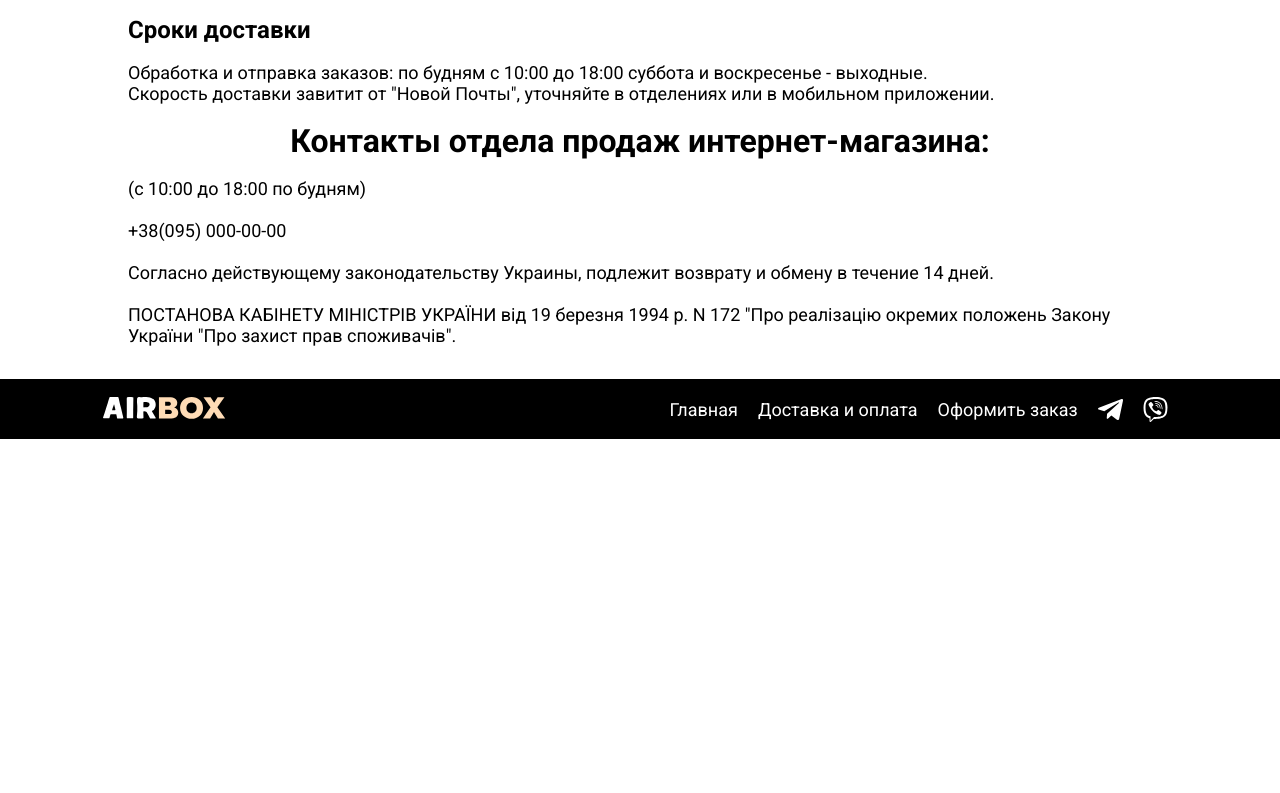
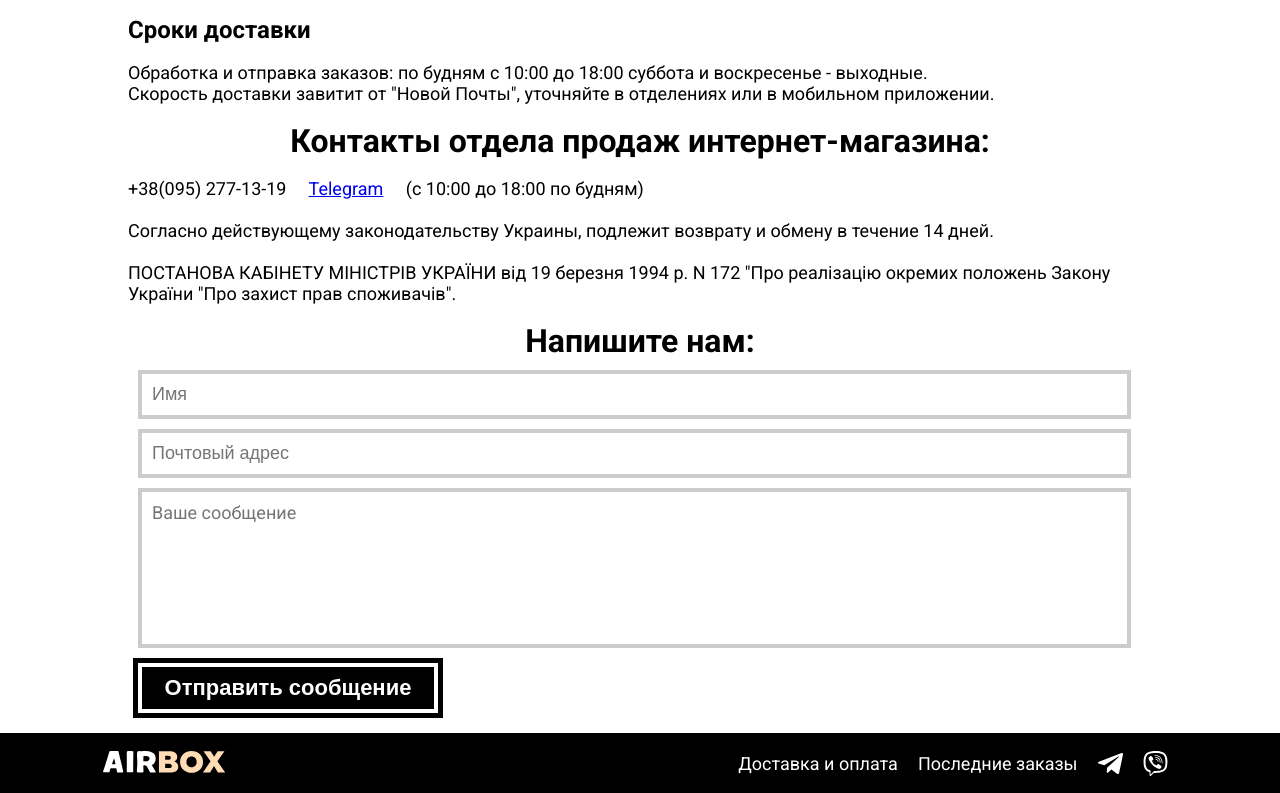
Before and after one commit to penguih/painting-equipment-store-react, a React (Create React App) app: page /delivery in a window 1280 px wide. Shown: the part 361-1154 px from the top of the page. Before the commit the page ends 800 px from the top, so only its background shows below. Built offline with nearby package versions, Linux system fonts and the light colour scheme; no server answers.

Commit message:
fix, orders list, contact us

```diff
--- a/package.json
+++ b/package.json
@@ -4,10 +4,12 @@
   "private": true,
   "homepage": "https://penguih.github.io/",
   "dependencies": {
+    "@emailjs/browser": "^3.6.2",
     "@testing-library/jest-dom": "^5.16.4",
     "@testing-library/react": "^12.1.4",
     "@testing-library/user-event": "^13.5.0",
     "axios": "^0.27.2",
+    "emailjs-com": "^3.2.0",
     "gh-pages": "^4.0.0",
     "node-sass": "^6.0.1",
     "react": "^18.0.0",
--- a/src/App.jsx
+++ b/src/App.jsx
@@ -10,6 +10,7 @@ import CartWindow from './components/CartWindow';
 import Main from './pages/Main';
 import Delivery from './pages/Delivery';
 import Order from './pages/Order';
+import LastOrders from './pages/LastOrders';
 
 let tempLS = []; //масив для додавання товару до корзини
 function App() {
@@ -97,7 +98,8 @@ function App() {
               onAddToCart={onAddToCart}
             />} />
             <Route exact path='/delivery/' element={<Delivery />} />
-            <Route exact path='/order/' element={<Order cartItems={addCart} />} />
+            <Route exact path='/order/' element={<Order setAddCart={setAddCart} />} />
+            <Route exact path='/last-orders/' element={<LastOrders />} />
             <Route path='*' element={<h1 style={{ margin: '50px 0 600px 0' }}>404 not found<br /><br />Страница не найдена</h1>} />
           </Routes>
         </div>
--- a/src/components/Cell.jsx
+++ b/src/components/Cell.jsx
@@ -35,8 +35,8 @@ function Cell({ id, title, cost, imgUrl, handleClickAdd }) {
                     <p>{title}</p>
                     <div className={styles.price}>
                         <p>{cost} грн.</p>
-                        <button className={isItemAdded(id) ? styles.addCart : styles.addCartChecked}
-                            onClick={addCartClick}>{isItemAdded(id) ? '+' : '🗸'}</button>
+                        {handleClickAdd && <button className={isItemAdded(id) ? styles.addCart : styles.addCartChecked}
+                            onClick={addCartClick}>{isItemAdded(id) ? '+' : '🗸'}</button>}
                     </div>
 
                 </>}
--- a/src/components/Footer.jsx
+++ b/src/components/Footer.jsx
@@ -10,9 +10,8 @@ function Footer() {
                 </div>
                 <nav>
                     <ul>
-                        <li><Link to="/">Главная</Link></li>
                         <li><Link to="delivery">Доставка и оплата</Link></li>
-                        <li><Link to="order">Оформить заказ</Link></li>
+                        <li><Link to="last-orders">Последние заказы</Link></li>
                         <li><a href="https://t.me/Jabka" target="_blank" rel="noreferrer"><img src="img/Telegram.svg" alt="telegram" /></a></li>
                         <li><a href="https://t.me/Jabka" target="_blank" rel="noreferrer"><img src="img/Viber.svg" alt="viber" /></a></li>
                     </ul>
--- a/src/components/Header.module.scss
+++ b/src/components/Header.module.scss
@@ -57,7 +57,6 @@ header {
     header {
         height: 80px;
     }
-
 }
 
 ul {
--- a/src/index.scss
+++ b/src/index.scss
@@ -16,7 +16,7 @@ body {
   }
 }
 
-@media screen and (max-width: 860px) {
+@media screen and (max-width: 890px) {
   .container {
     padding-top: 80px;
   }
@@ -88,10 +88,13 @@ footer {
   }
 
   a:hover:before {
-    // bottom: auto;
-    // top: 0;
-    // width: 20%;
     border-color: black;
+  }
+}
+
+@media screen and (max-width: 890px) {
+  footer {
+    padding: 0 10px;
   }
 }
 
@@ -111,4 +114,30 @@ footer {
   p {
     font-size: 18px;
   }
+
+  .contactUs {
+    display: flex;
+    flex-direction: column;
+    justify-content: center;
+
+    textarea,
+    input {
+      margin: 5px 10px;
+      width: 97%;
+    }
+
+    button {
+      font-size: 22px;
+      margin: 10px;
+      height: 50px;
+      width: 300px;
+      box-shadow: inset 0 0 0 4px white;
+
+      &:hover {
+        transform: scale(1.01);
+        color: black;
+        box-shadow: inset 0 0 0 25px white;
+      }
+    }
+  }
 }
--- a/src/pages/Delivery.js
+++ b/src/pages/Delivery.jsx
@@ -1,4 +1,23 @@
+import React, { useRef } from "react";
+import emailjs from '@emailjs/browser';
+
 function Delivery() {
+
+    const form = useRef();
+
+    const sendEmail = (e) => {
+        e.preventDefault();
+
+        emailjs.sendForm('service_hangal9', 'template_4lxgeci', form.current, 'To8UwZDUHt8iKaYbP')
+            .then((result) => {
+                // console.log(result.text);
+                alert('Ваше сообщение отправлено!')
+            }, (error) => {
+                alert('Ошибка при отправке сообщения:(')
+                console.log(error.text);
+            });
+    };
+
     return (
         <div className="delivery">
             <h1>Доставка и оплата</h1>
@@ -10,12 +29,21 @@ function Delivery() {
             <h2>Сроки доставки</h2>
             <p>Обработка и отправка заказов: по будням с 10:00 до 18:00 суббота и воскресенье - выходные.<br></br>
                 Скорость доставки завитит от "Новой Почты", уточняйте в отделениях или в мобильном приложении. </p>
+
             <h1>Контакты отдела продаж интернет-магазина:</h1>
-            <p>(с 10:00 до 18:00 по будням)<br></br><br></br>
-                +38(095) 000-00-00 <br></br><br></br>
+            <p>+38(095) 277-13-19 &emsp;
+                <a href="https://t.me/Jabka" target="_blank" rel="noreferrer">Telegram</a> &emsp;(с 10:00 до 18:00 по будням)<br></br><br></br>
                 Согласно действующему законодательству Украины, подлежит возврату и обмену в течение 14 дней.<br></br><br></br>
                 ПОСТАНОВА КАБІНЕТУ МІНІСТРІВ УКРАЇНИ від 19 березня 1994 р. N 172 "Про реалізацію окремих положень Закону України
                 "Про захист прав споживачів".</p>
+
+            <h1>Напишите нам:</h1>
+            <form ref={form} onSubmit={sendEmail} className="contactUs" >
+                <input name="name" placeholder="Имя" />
+                <input name="email" type='email' placeholder="Почтовый адрес" />
+                <textarea name="message" placeholder="Ваше сообщение" />
+                <button>Отправить сообщение</button>
+            </form>
         </div>
     );
 }
--- /dev/null
+++ b/src/pages/LastOrders.jsx
@@ -0,0 +1,35 @@
+import React from 'react';
+import axios from 'axios';
+import Cell from '../components/Cell';
+
+function LastOrders() {
+
+    const [ordersList, setOrdersList] = React.useState([]);
+
+    React.useEffect(() => {
+        (async () => {
+            try {
+                const { data } = await axios.get('https://62792bd2d00bded55ae56077.mockapi.io/orders');
+                setOrdersList(data.reduce((prev, obj) => [...prev, ...obj.orderItems], []));
+            } catch (error) {
+                alert('Ошибка при запросе списка заказов :(');
+                console.error(error);
+            }
+        })();
+    }, []);
+
+    return (
+        <>
+            <h1>Последние заказы всех пользователей</h1>
+            <div className="disFlex">
+                {ordersList.map((obj, index) => (
+                    <Cell
+                        key={index}
+                        {...obj}
+                    />))}
+            </div>
+        </>
+    );
+}
+
+export default LastOrders;
--- a/src/pages/Order.jsx
+++ b/src/pages/Order.jsx
@@ -1,10 +1,22 @@
 import React from 'react';
+import axios from 'axios';
 import './Order.scss';
 import { useForm } from "react-hook-form";
 import { useCart } from '../hooks/useCart';
 
-function Order() {
+function Order({ setAddCart }) {
     const { addCart, cartCost } = useCart();
+
+    const onSendData = async (inputData) => {
+        try {
+            const orderData = await axios.post('https://62792bd2d00bded55ae56077.mockapi.io/orders', { orderItems: addCart, userData: inputData });
+            console.log(orderData.data)
+            alert('Ваш заказ успешно оформлен!\n' + JSON.stringify(orderData.data));
+        } catch (error) {
+            alert('Не удалось создать заказ :(');
+            console.error(error);
+        }
+    };
 
     const {
         register,
@@ -14,11 +26,9 @@ function Order() {
     } = useForm({ mode: "onBlur" });
 
     const onSubmit = (data) => {
-        let allData = [data].concat(addCart)
-        allData[0].cartCost = cartCost;
-        allData[0].deliveryCost = (cartCost / 100 * 2 + 20);
-        alert(JSON.stringify(allData))
-        console.log(allData)
+        onSendData(data);
+        setAddCart([]);
+        localStorage.setItem('Cart', JSON.stringify([]));
         reset();
     }
 
@@ -29,7 +39,7 @@ function Order() {
                 <div className='inputForm'>
 
                     <h2>Имя:</h2>
-                    <input placeholder="*Иван" required {...register('firstName')} />
+                    <input placeholder="*Тарас" required {...register('firstName')} />
 
                     <h2>Фамилия:</h2>
                     <input placeholder="*Иванов" required {...register('lastName')} />
@@ -51,7 +61,6 @@ function Order() {
                     <h2>Комментарий к заказу:</h2>
                     <textarea placeholder="Ваши пожелания" {...register('comment')} />
 
-
                 </div>
                 <div className='rightSide'>
                     <div className='cardWrap'>
@@ -71,7 +80,7 @@ function Order() {
                             </>
                             : <>
                                 <img className='emptyCart' src="img\emptyCart.png" alt="emptyCart" />
-                                <h1 > Ваша корзина пуста...</h1>
+                                <h1> Ваша корзина пуста...</h1>
                             </>}
                     </div>
 
@@ -79,7 +88,7 @@ function Order() {
                     <p>Цена доставки: {cartCost / 100 * 2 + 20} грн.</p>
                     <p><span>Итого: {cartCost + (cartCost / 100 * 2 + 20)} грн.</span></p>
 
-                    <button >Подтвердить заказ</button>
+                    <button>Подтвердить заказ</button>
                 </div>
             </form>
         </>
```
Also changed, not shown: public/manifest.json, 1 other file (tests, documents, lock files or other folders).
